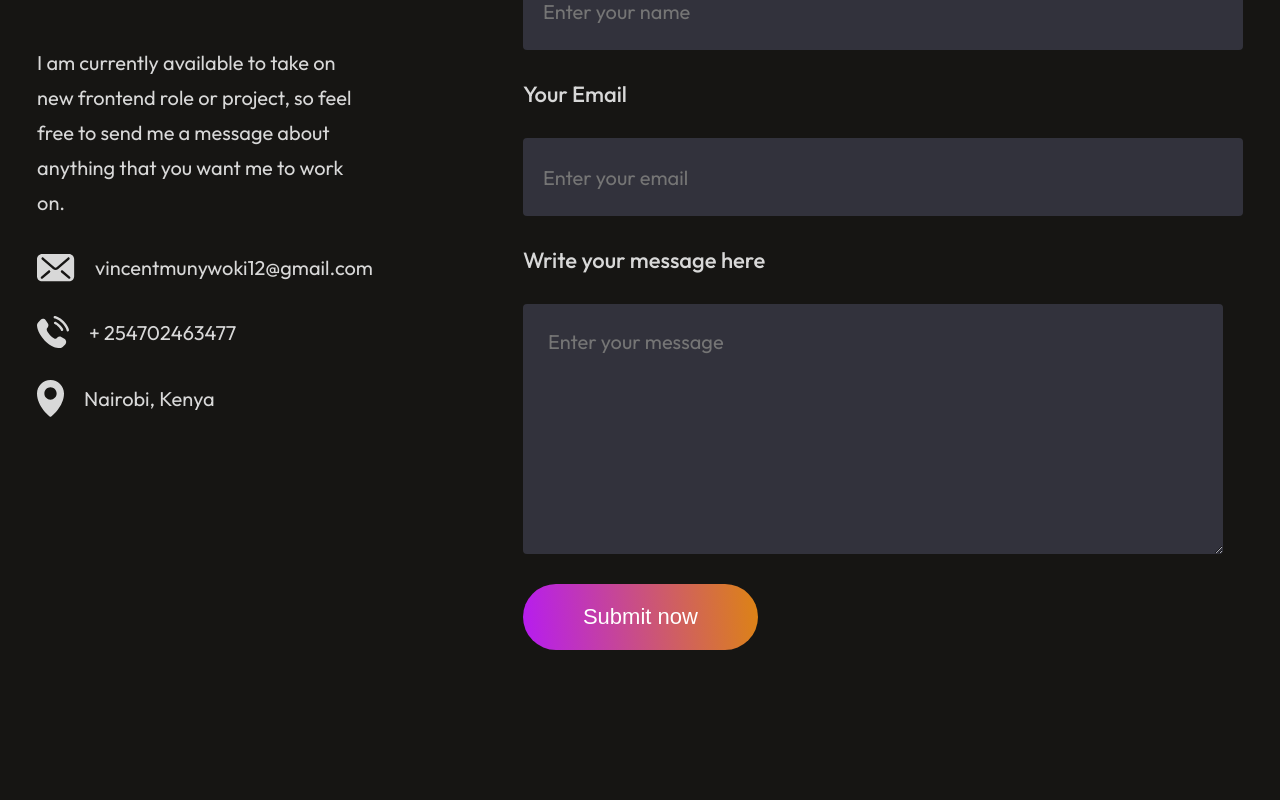
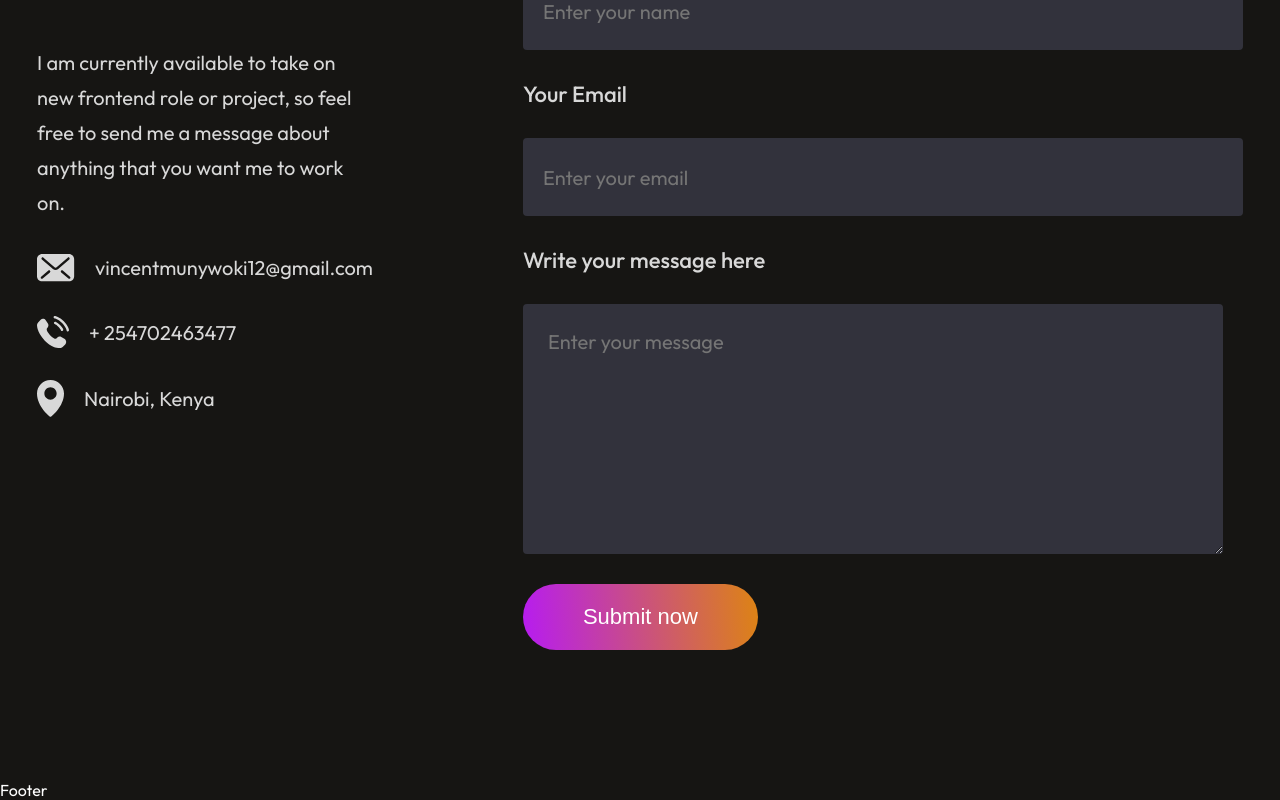
Before and after one commit to vincentMunywoki/my-portfolio, a React (Vite) app: page / in a window 1280 px wide. Shown: the part 5259-6059 px from the top of the page. Before the commit the page ends 5959 px from the top, so only its background shows below. Built offline with nearby package versions, Linux system fonts and the light colour scheme.

Commit message:
footer-update

```diff
--- a/src/App.jsx
+++ b/src/App.jsx
@@ -5,6 +5,7 @@
 import Services from './Components/Services/Services'
 import MyWork from './Components/MyWork/MyWork'
 import Contact from './Components/Contact/Contact'
+import Footer from './Components/Footer/Footer'
 
 
 const App = () => {
@@ -17,6 +18,7 @@
       <Services />
       <MyWork />
       <Contact />
+      <Footer />
     </div>
   )
 }
--- /dev/null
+++ b/src/Components/Footer/Footer.jsx
@@ -0,0 +1,10 @@
+import React from 'react'
+import './Footer.css'
+
+const Footer = () => {
+  return (
+    <div>Footer</div>
+  )
+}
+
+export default Footer
```
Also changed, not shown: src/Components/Footer/Footer.css (added).
